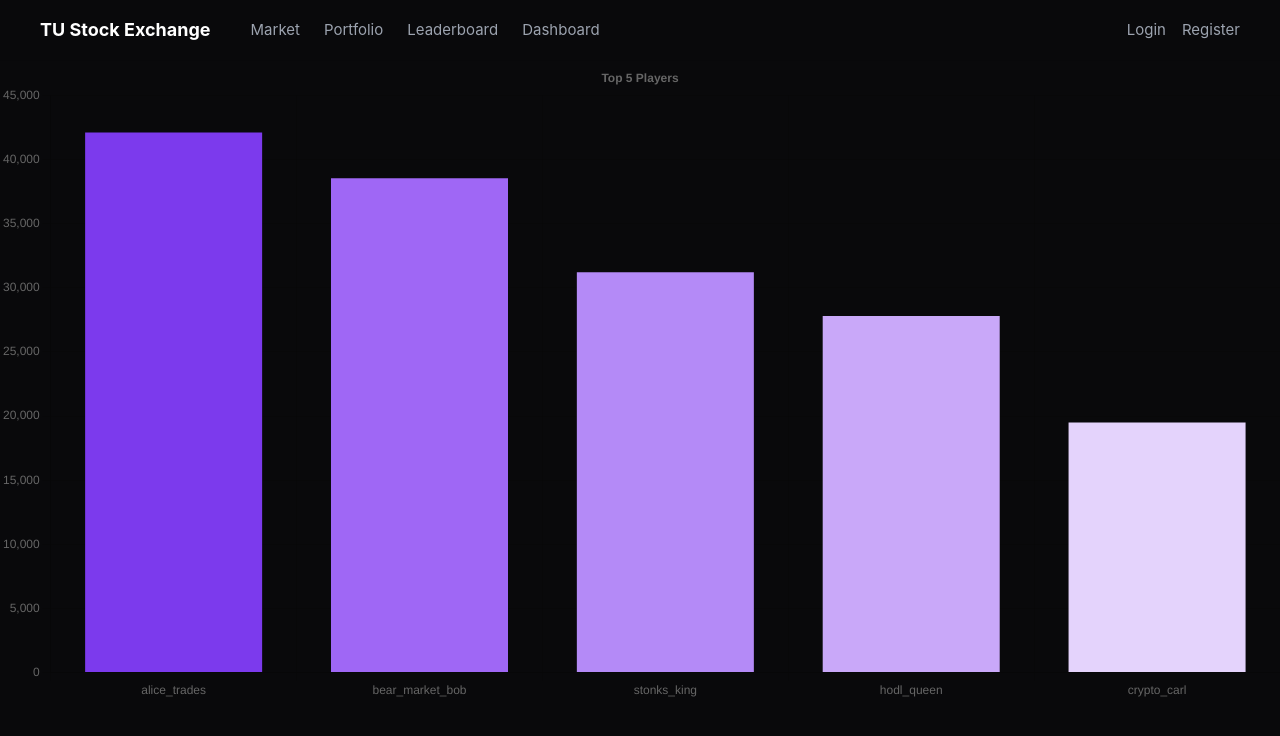
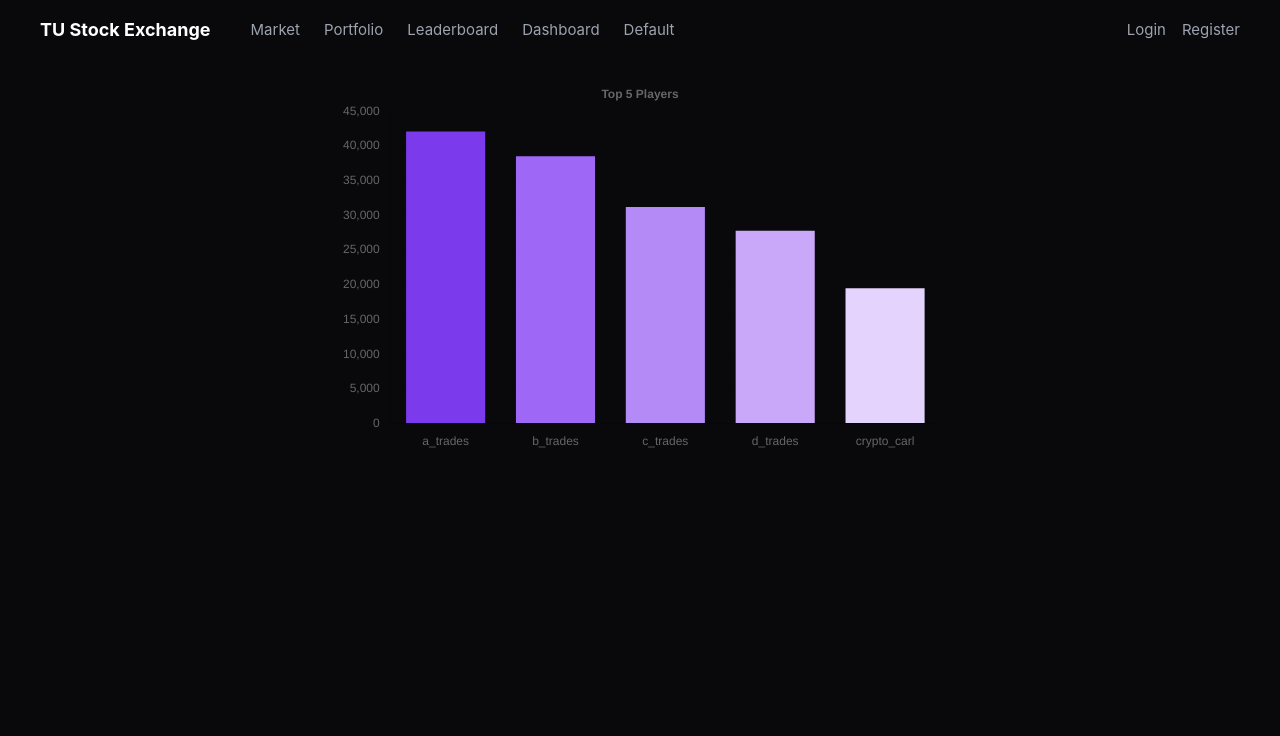
Before and after one commit to vitalinka22/tu-stock-exchange, a Vue app in the folder frontend/: page /leaderboard in a window 1280 px wide. Shown: the top 736 px of the page. Built offline with nearby package versions, Linux system fonts and the light colour scheme.

Commit message:
default page, 404 page, leaderboard chart

```diff
--- a/frontend/src/App.vue
+++ b/frontend/src/App.vue
@@ -9,6 +9,7 @@ import { RouterLink, RouterView } from 'vue-router'
     <RouterLink to="/portfolio" class="text-gray-400 hover:text-white transition">Portfolio</RouterLink>
     <RouterLink to="/leaderboard" class="text-gray-400 hover:text-white transition">Leaderboard</RouterLink>
     <RouterLink to="/dashboard" class="text-gray-400 hover:text-white transition">Dashboard</RouterLink>
+    <RouterLink to="/default" class="text-gray-400 hover:text-white transition">Default</RouterLink>
     <div class="ml-auto flex gap-4">
       <RouterLink to="/login" class="text-gray-400 hover:text-white transition">Login</RouterLink>
       <RouterLink to="/register" class="text-gray-400 hover:text-white transition">Register</RouterLink>
--- a/frontend/src/components/shared/LeaderboardChart.vue
+++ b/frontend/src/components/shared/LeaderboardChart.vue
@@ -33,11 +33,19 @@
 
     const chartOptions = {
         responsive: true,
+        maintainAspectRatio: true,
+        aspectRatio: 1.6,
+
         plugins: {
             legend: { display: false },
+            layout: {
+                autoPadding: true
+            },
             title: {
                 display: true,
-                text: 'Top 5 Players'
+                text: 'Top 5 Players',
+                fullSize: true
+
             }
         }
 
--- /dev/null
+++ b/frontend/src/pages/Default.vue
@@ -0,0 +1,67 @@
+
+<template>
+
+    <v-container style="min-height: 100vh; background-color: #000" class="d-flex align-center justify-center" >
+
+        <v-card width="420" class="pa-8" elevation="0" rounded="xl">
+
+            <v-icon size ="80" color="red">mdi-alert-circle</v-icon>
+
+            <v-card-title class="text-h5 font-weight-bold pb-1">
+                You've gone bankrupt
+            </v-card-title>
+
+            <v-card-text>
+                Your portfolio value has fallen too low to continue trading.
+                You can start over with $1000.
+            </v-card-text>
+
+            <v-card-actions>
+
+                <v-btn
+                block
+                size="large"
+                color="red"
+                @click = "showModal = true"
+                variant="flat"
+                class="mt-4 text-none font-weight-bold"
+                rounded="lg"
+                >
+                Start Over
+                </v-btn>
+            </v-card-actions>
+
+            <Modal
+            v-model = "showModal"
+            title="Are you sure?"
+            confirmationText="You will restart with $1000. All your holdings will be liquidated."
+            @confirm="onStartOver"
+            @cancel="showModal = false"
+            />
+
+      </v-card>
+
+    </v-container>
+
+</template>
+
+<script setup lang="ts">
+
+    import { useRouter } from 'vue-router'
+
+    import { ref } from 'vue'
+    import Modal from '../components/shared/Modal.vue'
+
+
+    const router = useRouter()
+
+    function onStartOver () {
+        // user gets redirected to market page
+        // later needs to be bound to backend
+        router.push('/market')
+    }
+
+    const showModal = ref(false)
+
+
+</script>
--- a/frontend/src/pages/Leaderboard.vue
+++ b/frontend/src/pages/Leaderboard.vue
@@ -1,7 +1,14 @@
 
 
 <template>
-  <LeaderboardChart :players="players" />
+  <div>
+    <v-container>
+      <div style="max-width: 600px; margin: 0 auto">
+        <LeaderboardChart :players="players" />
+      </div>
+  </v-container>
+  </div>
+
 
 </template>
 
@@ -12,24 +19,24 @@
   import { onMounted, ref } from 'vue';
   import LeaderboardChart from '../components/shared/LeaderboardChart.vue'
 
-  //const players = ref([])
+  // const players = ref([])
 
   const players = ref([
-    { username: 'alice_trades', portfolio_value: 42100 },
-    { username: 'bear_market_bob', portfolio_value: 38540 },
-    { username: 'stonks_king', portfolio_value: 31220 },
-    { username: 'hodl_queen', portfolio_value: 27800 },
+    { username: 'a_trades', portfolio_value: 42100 },
+    { username: 'b_trades', portfolio_value: 38540 },
+    { username: 'c_trades', portfolio_value: 31220 },
+    { username: 'd_trades', portfolio_value: 27800 },
     { username: 'crypto_carl', portfolio_value: 19500 },
   ])
 
   // in vue it is not async function onMounted()
   // onMounted - code will roll, after the component is mounted; info is received from backend
-  // onMounted(async () => {
-   // const response = await fetch('http://localhost:8000/leaderboard')
-   // const data = await response.json()
-  //  console.log(data)
-   // players.value = data.slice(0, 5)
- // })
+  // code from backend not working right now so we are using fake names
+//   onMounted(async () => {
+//    const response = await fetch('http://localhost:8000/leaderboard')
+//    const data = await response.json()
+//    players.value = data.slice(0, 5)
+//  })
 
 
 </script>
--- a/frontend/src/pages/Login.vue
+++ b/frontend/src/pages/Login.vue
@@ -1,6 +1,6 @@
 <template>
 
-  <v-container fluid class="login-background align-center justify-center" style="min-height: 100vh" >
+  <v-container fluid class="login-background d-flex align-center justify-center" style="min-height: 100vh" >
 
     <v-card
       width="420"
--- a/frontend/src/router/index.js
+++ b/frontend/src/router/index.js
@@ -10,12 +10,15 @@ import Portfolio from '../pages/Portfolio.vue'
 import Leaderboard from '../pages/Leaderboard.vue'
 import NotFound from '../pages/NotFound.vue'
 import Dashboard from '../pages/Dashboard.vue'
+import Default from '../pages/Default.vue'
+
 
 const routes = [
   { path: '/login', component: Login },
   { path: '/register', component: Register },
   { path: '/market', component: Market },
   { path: '/leaderboard', component: Leaderboard },
+  { path: '/default', component: Default },
 
   // meta: { requiresAuth: true } = like @Secured annotation in Spring
   // marks these routes as protected — only logged in users can access them
```
Also changed, not shown: frontend/src/pages/NotFound.vue (+2 -6 lines).
